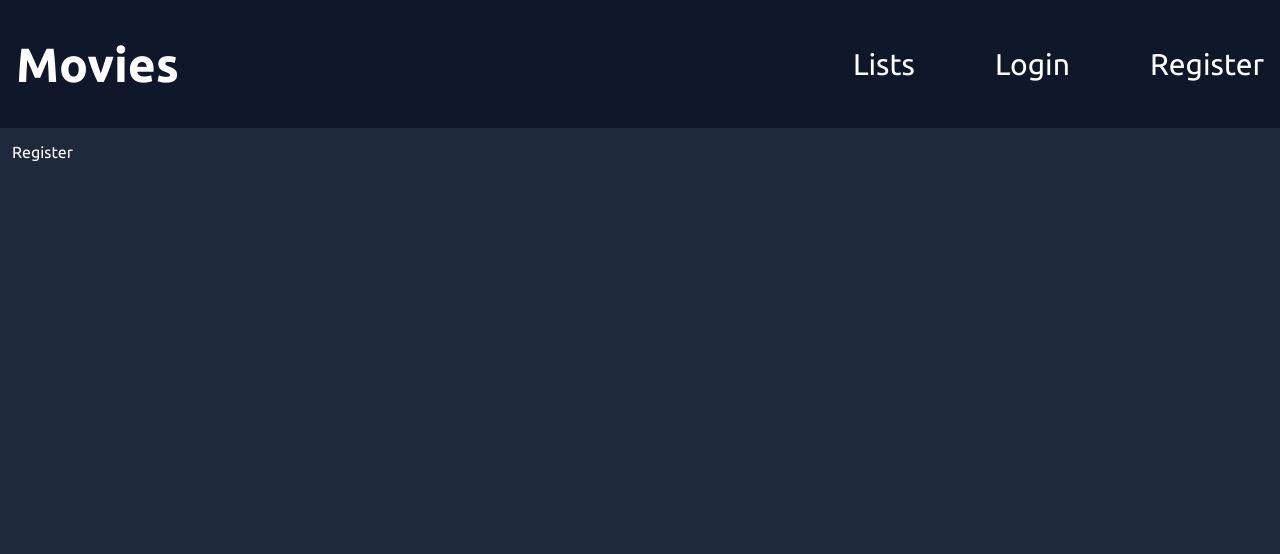
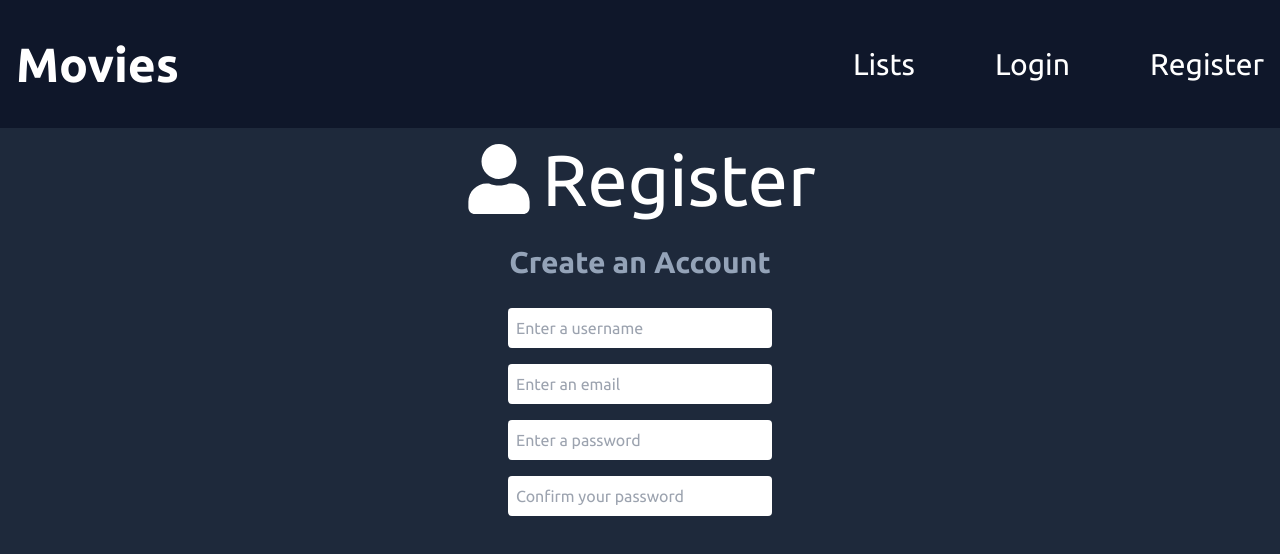
Before and after one commit to johnnybejar/movies, a React (Vite) app in the folder client/: page /register in a window 1280 px wide. Shown: the top 554 px of the page. Built offline with nearby package versions, Linux system fonts and the light colour scheme.

Commit message:
styling for login and register pages

```diff
--- a/client/src/App.tsx
+++ b/client/src/App.tsx
@@ -11,7 +11,7 @@ function App() {
       <BrowserRouter>
         <div className="w-full">
           <Header />
-          <div className="m-3">
+          <div className="flex items-center justify-center flex-col gap-3 m-4">
             <Routes>
               <Route path="/" element={<Lists />}></Route>
               <Route path="/login" element={<Login />}></Route>
--- a/client/src/pages/Login.tsx
+++ b/client/src/pages/Login.tsx
@@ -1,5 +1,42 @@
+import { useState } from "react";
+import { useNavigate } from "react-router-dom";
+import { FaSignInAlt } from "react-icons/fa";
+
 function Login() {
-  return <div>Login</div>;
+  const [formData, setFormData] = useState({
+    email: "",
+    password: "",
+  });
+  const { email, password } = formData;
+
+  return (
+    <>
+      <div className="flex gap-4">
+        <FaSignInAlt size={70} />
+        <h1 className="text-7xl">Login</h1>
+      </div>
+      <h1 className="text-3xl my-4 text-slate-400 font-bold">
+        Login to access your lists
+      </h1>
+      <form className="flex items-center justify-center flex-col gap-4 text-black">
+        <input
+          className="rounded h-10 p-2"
+          type="text"
+          placeholder="Enter an email"
+        />
+        <input
+          className="rounded h-10 p-2"
+          type="text"
+          placeholder="Enter a password"
+        />
+        <input
+          className="rounded h-10 p-2"
+          type="text"
+          placeholder="Confirm password"
+        />
+      </form>
+    </>
+  );
 }
 
 export default Login;
--- a/client/src/pages/Register.tsx
+++ b/client/src/pages/Register.tsx
@@ -1,5 +1,52 @@
+import { useState } from "react";
+import { useNavigate } from "react-router-dom";
+import { FaUser } from "react-icons/fa";
+
 function Register() {
-  return <div>Register</div>;
+  const [formData, setFormData] = useState({
+    username: "",
+    email: "",
+    password: "",
+    confirmPassword: "",
+  });
+
+  const { username, email, password, confirmPassword } = formData;
+
+  const navigate = useNavigate();
+
+  return (
+    <>
+      <div className="flex gap-2">
+        <FaUser size={70} />
+        <h1 className="text-7xl">Register</h1>
+      </div>
+      <span className="text-3xl my-4 text-slate-400 font-bold">
+        Create an Account
+      </span>
+      <form className="flex items-center justify-center flex-col gap-4 text-black">
+        <input
+          className="rounded h-10 p-2"
+          type="text"
+          placeholder="Enter a username"
+        />
+        <input
+          className="rounded h-10 p-2"
+          type="text"
+          placeholder="Enter an email"
+        />
+        <input
+          className="rounded h-10 p-2"
+          type="text"
+          placeholder="Enter a password"
+        />
+        <input
+          className="rounded h-10 p-2"
+          type="text"
+          placeholder="Confirm your password"
+        />
+      </form>
+    </>
+  );
 }
 
 export default Register;
```
Also changed, not shown: client/tsconfig.json (+1 -7 lines).
